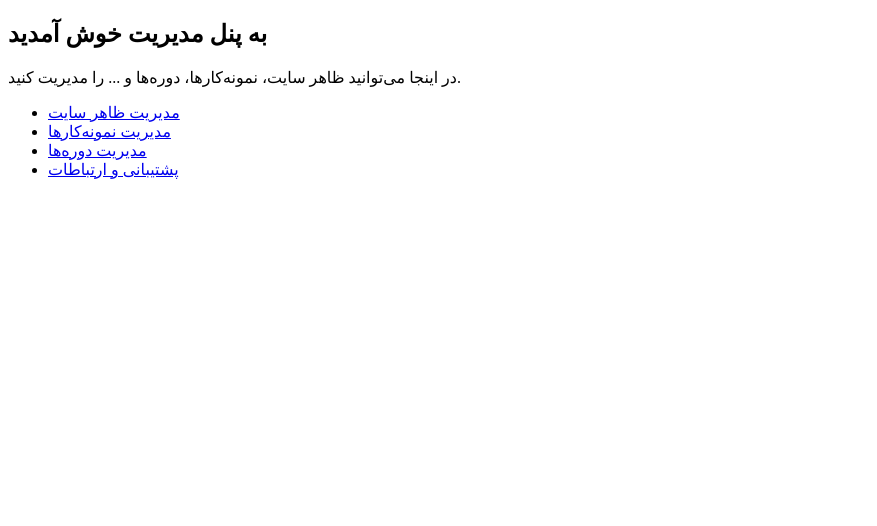
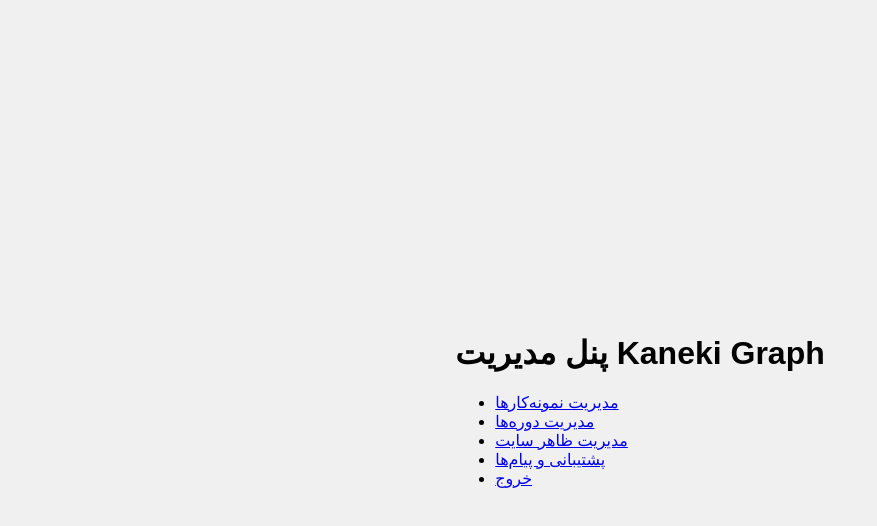
Before and after one commit to KANEKI757/Kaneki-Graph, a plain HTML site: page admin/dashboard.html in a window 1280 px wide. Shown: the whole page, without its empty margins (0-877 px from the left). Drawn offline with Linux system fonts and the light colour scheme; sample sign-in values are in the browser's storage.

Commit message:
Update dashboard.html

```diff
--- a/admin/dashboard.html
+++ b/admin/dashboard.html
@@ -1,21 +1,31 @@
 <!DOCTYPE html>
 <html lang="fa">
 <head>
-  <meta charset="UTF-8" />
-  <title>پنل مدیریت - Kaneki Graph</title>
-  <link rel="stylesheet" href="../style.css" />
+  <meta charset="UTF-8">
+  <title>داشبورد مدیریت</title>
+  <link rel="stylesheet" href="assets/css/admin-style.css">
 </head>
 <body>
   <div class="dashboard">
-    <h2>به پنل مدیریت خوش آمدید</h2>
-    <p>در اینجا می‌توانید ظاهر سایت، نمونه‌کارها، دوره‌ها و ... را مدیریت کنید.</p>
-
+    <h1>پنل مدیریت Kaneki Graph</h1>
     <ul>
+      <li><a href="projects.html">مدیریت نمونه‌کارها</a></li>
+      <li><a href="courses.html">مدیریت دوره‌ها</a></li>
       <li><a href="appearance.html">مدیریت ظاهر سایت</a></li>
-<li><a href="projects.html">مدیریت نمونه‌کارها</a></li>
-      <li><a href="#">مدیریت دوره‌ها</a></li>
-      <li><a href="#">پشتیبانی و ارتباطات</a></li>
+      <li><a href="support.html">پشتیبانی و پیام‌ها</a></li>
+      <li><a href="#" onclick="logout()">خروج</a></li>
     </ul>
   </div>
+
+  <script>
+    if (!sessionStorage.getItem("admin")) {
+      window.location.href = "login.html";
+    }
+
+    function logout() {
+      sessionStorage.removeItem("admin");
+      window.location.href = "login.html";
+    }
+  </script>
 </body>
 </html>
```
